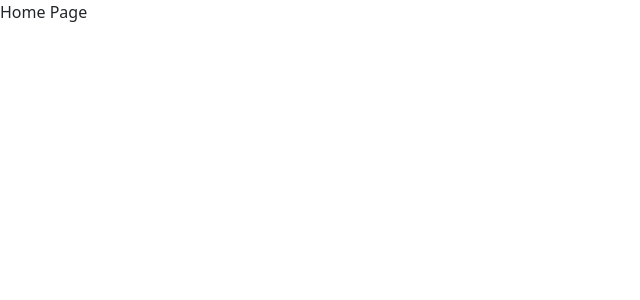
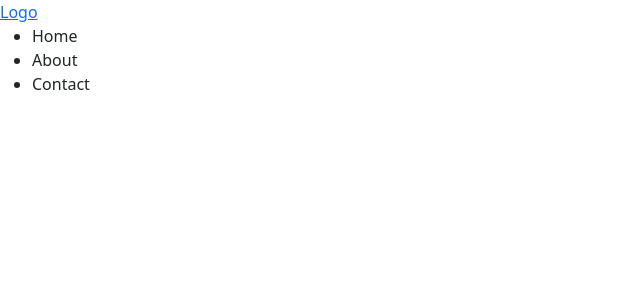
Before and after one commit to Arvindkr123/React-Learning, a React (Create React App) app: page / in a window 1280 px wide. Shown: the top 300 px of the page, without its empty margins (0-640 px from the left). Built offline with nearby package versions, Linux system fonts and the light colour scheme.

Commit message:
Page Component

```diff
--- /dev/null
+++ b/src/About.js
@@ -0,0 +1,11 @@
+import React from 'react'
+
+const About = () => {
+  return (
+    <div>
+      <h1>About Page</h1>
+    </div>
+  )
+}
+
+export default About;
--- a/src/App.js
+++ b/src/App.js
@@ -1,14 +1,17 @@
 import "./App.css";
 import React from 'react'
 import {BrowserRouter, Routes, Route} from "react-router-dom";
+import Home from "./Home";
+import About from "./About";
+import Contact from "./Contact";
 
 function App() {
   return (
     <BrowserRouter>
     <Routes>
-      <Route path="/" element={<div>Home Page</div>}/>
-      <Route path="/about" element={<div>About Page</div>}/>
-      <Route path="/contact" element={<div>Contact Page</div>}/>
+      <Route path="/" element={<Home/>}/>
+      <Route path="/about" element={<About></About>}/>
+      <Route path="/contact" element={<Contact/>}/>
     </Routes>
 
     </BrowserRouter>
--- /dev/null
+++ b/src/Contact.js
@@ -0,0 +1,11 @@
+import React from 'react'
+
+const Contact = () => {
+    return (
+        <div>
+            <h1>Contact Page</h1>
+        </div>
+    )
+}
+
+export default Contact;
--- /dev/null
+++ b/src/Home.js
@@ -0,0 +1,21 @@
+import React from 'react'
+
+const Home = () => {
+  return (
+    <>
+    <header>
+    <a href='#'>Logo</a>
+    <nav>
+        <ul>
+            <li>Home</li>
+            <li>About</li>
+            <li>Contact</li>
+        </ul>
+    </nav>
+
+    </header>
+    </>
+  )
+}
+
+export default Home;
```
